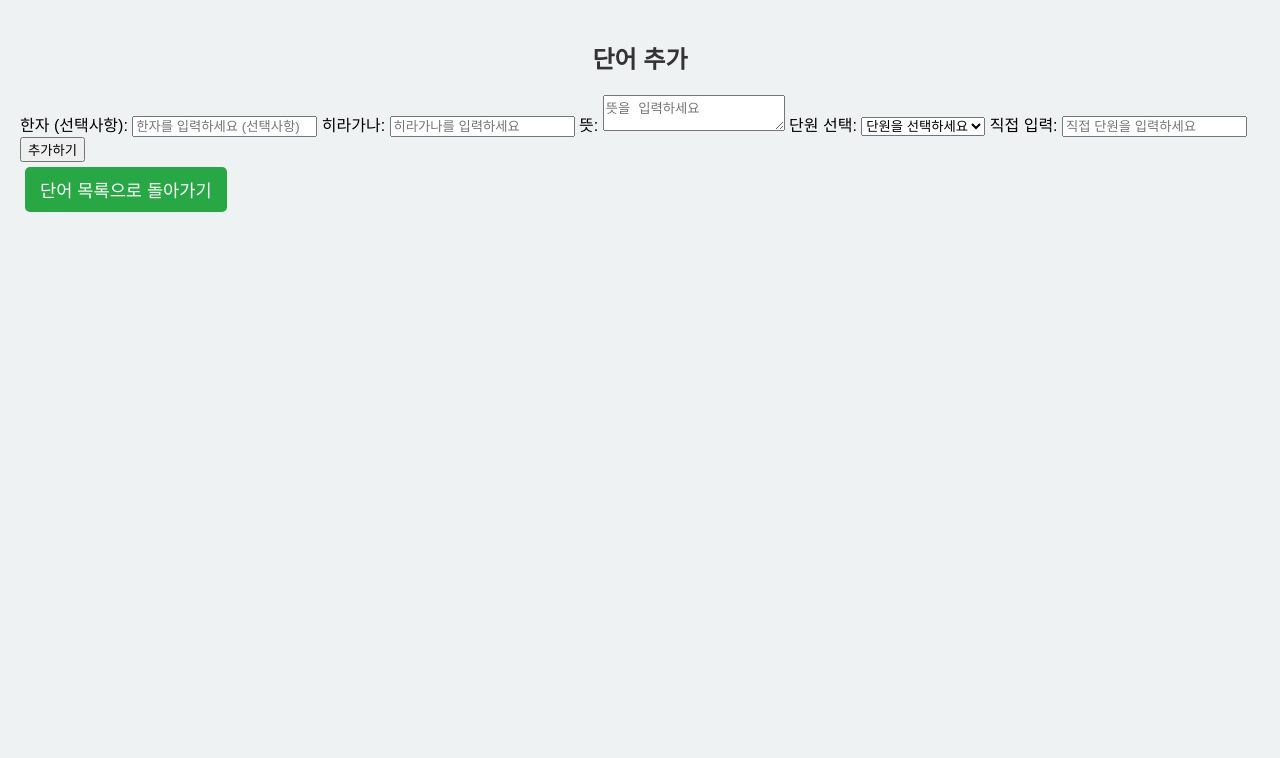
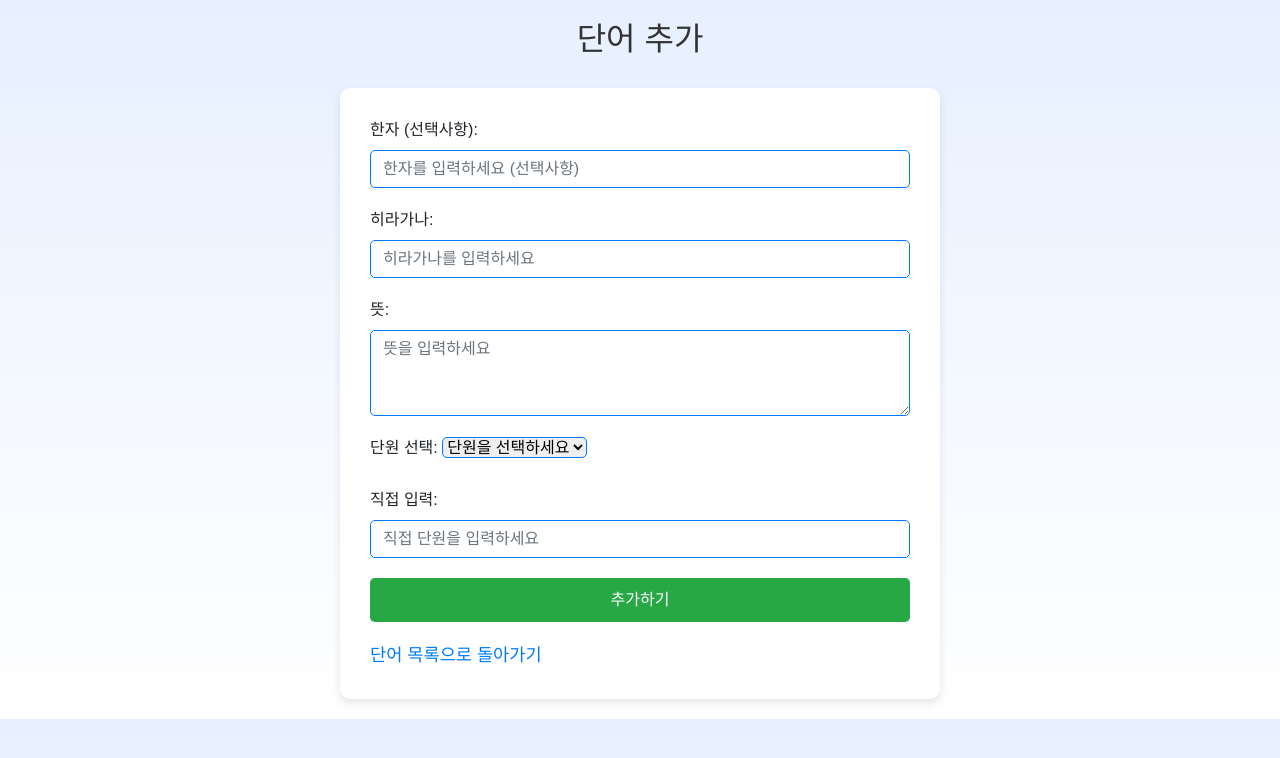
Before and after one commit to JTNewY/quizlet, a Django app: page /words/jp_add/ in a window 1280 px wide. Shown: the top 758 px of the page. Run offline with Django 5.2, Linux system fonts and the light colour scheme; a user stored in the database is signed in; data comes from the database, SQL or seed files in the repository; both versions use the stored data as it was after the commit; some libraries are stand-ins or nearby versions.

Commit message:
단어 추가 수정

```diff
--- a/WordLearningSite/words/templates/words/add_word.html
+++ b/WordLearningSite/words/templates/words/add_word.html
@@ -5,158 +5,107 @@
     <meta charset="UTF-8">
     <meta name="viewport" content="width=device-width, initial-scale=1.0">
     <title>단어 추가</title>
+    <link rel="stylesheet" href="https://stackpath.bootstrapcdn.com/bootstrap/4.5.2/css/bootstrap.min.css">
     <style>
         body {
             font-family: Arial, sans-serif;
-            background-color: #eef2f3;
+            background: linear-gradient(to bottom, #e7f0ff, #ffffff);
             margin: 0;
             padding: 20px;
-            transition: background-color 0.3s, color 0.3s;
         }
 
         h2 {
             text-align: center;
             color: #333;
+            margin-bottom: 30px;
+        }
+
+        .form-container {
+            background: #ffffff;
+            border-radius: 10px;
+            box-shadow: 0 4px 10px rgba(0, 0, 0, 0.1);
+            padding: 30px;
+            max-width: 600px;
+            margin: 0 auto;
+        }
+
+        .form-group {
             margin-bottom: 20px;
         }
 
-        .slider {
-            display: flex;
-            overflow-x: auto;
-            padding: 10px;
-            scroll-snap-type: x mandatory;
+        .form-control, .form-select {
+            border-radius: 5px;
+            border: 1px solid #007BFF;
         }
 
-        .word-card {
-            background: #ffffff;
-            border-radius: 10px;
-            box-shadow: 0 4px 8px rgba(0, 0, 0, 0.2);
-            padding: 20px;
-            text-align: center;
-            width: 200px;
-            margin-right: 15px;
-            scroll-snap-align: start;
-            flex-shrink: 0;
-            transition: transform 0.3s;
+        .form-control:focus, .form-select:focus {
+            border-color: #0056b3;
+            box-shadow: none;
         }
 
-        .word-card:hover {
-            transform: scale(1.05);
+        .btn-submit {
+            background-color: #28a745;
+            color: white;
+            width: 100%;
+            padding: 10px;
+            border-radius: 5px;
+            border: none;
+            transition: background-color 0.3s;
         }
 
-        .word {
-            font-size: 1.5em;
-            color: #007BFF;
-            overflow-wrap: break-word;
-            margin: 5px 0;
+        .btn-submit:hover {
+            background-color: #218838;
         }
 
-        .word-definition {
-            font-size: 0.9em;
-            color: #666;
-        }
-
-        .random-word-container {
-            display: flex;
-            justify-content: center; /* 수평 가운데 정렬 */
-            align-items: center;
-            flex-direction: column;
-            margin: 20px 0;
-            width: 100%; /* 전체 너비 사용 */
-        }
-
-        .random-word {
+        .back-link {
+            display: inline-block;
+            margin-top: 20px;
             text-align: center;
-            width: 100%; /* 모바일에서 카드가 잘 보이도록 */
-        }
-
-        .button-container {
-            text-align: center;
-            margin-top: 20px;
-        }
-
-        a {
-            display: inline-block;
-            background-color: #28a745;
-            color: white;
-            padding: 10px 15px;
-            border-radius: 5px;
-            text-decoration: none; /* 링크의 기본 밑줄 제거 */
-            transition: background-color 0.3s;
-            margin: 5px;
             font-size: 1.1em;
-        }
-
-        a:hover {
-            background-color: #28a745; /* 버튼 호버 색상 */
-            text-decoration: none; /* 호버 시 밑줄 제거 */
-        }
-
-        /* 다크 모드 스타일 */
-        .dark-mode {
-            background-color: #333;
-            color: #f2f2f2;
-        }
-
-        .dark-mode .word-card {
-            background: #444;
-            color: #f2f2f2;
-        }
-
-        .dark-mode .word-definition {
-            color: #ccc;
-        }
-
-        @media (max-width: 600px) {
-            .word-card {
-                width: 90%; /* 모바일에서 카드 너비 조정 */
-                margin-right: 0; /* 오른쪽 마진 제거 */
-                margin-bottom: 10px; /* 카드 사이 마진 추가 */
-            }
-
-            .random-word-container {
-                width: 90%; /* 모바일에서 카드 너비 조정 */
-            }
-
-            .slider {
-                flex-wrap: nowrap; /* 슬라이더가 한 줄에 표시되도록 */
-            }
-
-            a {
-                width: 90%; /* 버튼 너비 조정 */
-            }
         }
     </style>
 </head>
 <body>
     <h2>단어 추가</h2>
+    <div class="form-container">
         <form method="post">
             {% csrf_token %}
+            <div class="form-group">
                 <label for="kanji">한자 (선택사항):</label>
-        <input type="text" id="kanji" name="kanji" placeholder="한자를 입력하세요 (선택사항)">
+                <input type="text" class="form-control" id="kanji" name="kanji" placeholder="한자를 입력하세요 (선택사항)">
+            </div>
 
+            <div class="form-group">
                 <label for="hiragana">히라가나:</label>
-        <input type="text" id="hiragana" name="hiragana" required placeholder="히라가나를 입력하세요">
+                <input type="text" class="form-control" id="hiragana" name="hiragana" required placeholder="히라가나를 입력하세요">
+            </div>
 
+            <div class="form-group">
                 <label for="definition">뜻:</label>
-        <textarea id="definition" name="definition" required placeholder="뜻을 입력하세요"></textarea>
+                <textarea class="form-control" id="definition" name="definition" required placeholder="뜻을 입력하세요" rows="3"></textarea>
+            </div>
 
+            <div class="form-group">
                 <label for="unit-select">단원 선택:</label>
-        <select id="unit-select" name="unit" >
+                <select class="form-select" id="unit-select" name="unit">
                     <option value="">단원을 선택하세요</option>
                     {% for unit in units %}
                         <option value="{{ unit }}">{{ unit }}</option>
                     {% endfor %}
                 </select>
+            </div>
 
+            <div class="form-group">
                 <label for="unit-input">직접 입력:</label>
-        <input type="text" id="unit-input" name="custom_unit" placeholder="직접 단원을 입력하세요">
+                <input type="text" class="form-control" id="unit-input" name="custom_unit" placeholder="직접 단원을 입력하세요">
+            </div>
 
-        <button type="submit">추가하기</button>
+            <button type="submit" class="btn-submit">추가하기</button>
         </form>
-    <a href="{% url 'words:word_list' %}">단어 목록으로 돌아가기</a>
+        <a href="{% url 'words:word_list' %}" class="back-link">단어 목록으로 돌아가기</a>
+    </div>
     <script>
-        // 다크 모드 토글
+        // 다크 모드 토글 (추후 구현 필요)
     </script>
 </body>
 </html>
--- a/WordLearningSite/words/templates/words/word_list.html
+++ b/WordLearningSite/words/templates/words/word_list.html
@@ -9,6 +9,7 @@
     <link rel="stylesheet" href="https://cdnjs.cloudflare.com/ajax/libs/font-awesome/5.15.4/css/all.min.css">
     <style>
         body {
+
             font-family: Arial, sans-serif;
             background-color: #eef2f3;
             margin: 0;
```
Also changed, not shown: WordLearningSite/db.sqlite3. Lines whose indentation alone changed are shown as unchanged.
